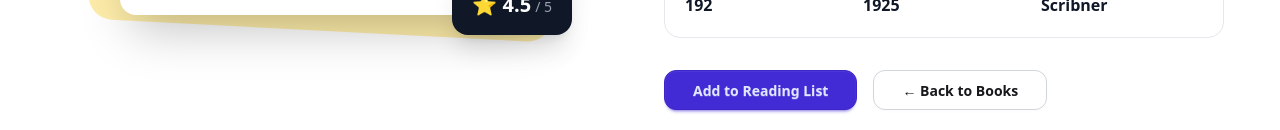
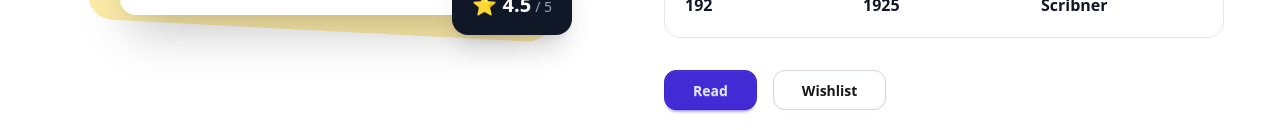
Before and after one commit to nafismahamudshahin/book-vibe, a Next.js app: page /books/1 in a window 1280 px wide. Shown: the part 822-952 px from the top of the page. Built offline with nearby package versions, Linux system fonts and the light colour scheme.

Commit message:
making a books context provider

```diff
--- a/src/app/books/[id]/page.tsx
+++ b/src/app/books/[id]/page.tsx
@@ -1,10 +1,11 @@
+import ReadBtn from '@/components/BooksDetails/ReadBtn';
 import { IBook } from '@/types/books.type';
 import Image from 'next/image';
 import React from 'react';
 
 const BookDetailsPage = async ({ params }: { params: { id: string } }) => {
     const { id } = await params;
-    const res = await fetch("http://localhost:3000/booksData.json");
+    const res = await fetch("http://localhost:3000/booksData.json", { next: { revalidate: 40 } });
     const books: IBook[] = await res.json();
     const data = books.find(book => String(book.bookId) == String(id));
     if (typeof data === "undefined") {
@@ -125,12 +126,9 @@ const BookDetailsPage = async ({ params }: { params: { id: string } }) => {
 
                     {/* Buttons */}
                     <div className="mt-8 flex flex-wrap gap-4">
-                        <button className="btn btn-primary rounded-xl px-7">
-                            Add to Reading List
-                        </button>
-
+                        <ReadBtn book={book}></ReadBtn>
                         <button className="btn rounded-xl border-gray-300 bg-white px-7">
-                            ← Back to Books
+                            Wishlist
                         </button>
                     </div>
                 </div>
--- a/src/app/layout.tsx
+++ b/src/app/layout.tsx
@@ -2,6 +2,7 @@ import type { Metadata } from "next";
 import { Geist, Geist_Mono } from "next/font/google";
 import "./globals.css";
 import Navbar from "@/components/Navbar";
+import BooksProvider from "@/context/booksContext";
 
 const geistSans = Geist({
   variable: "--font-geist-sans",
@@ -26,10 +27,12 @@ export default function RootLayout({ children }: LayoutProps<"/">) {
       className={`${geistSans.variable} ${geistMono.variable} h-full antialiased`}
     >
       <body className="min-h-full flex flex-col">
-        <Navbar></Navbar>
-        <main className="container mx-auto px-2">
-          {children}
-        </main>
+        <BooksProvider>
+          <Navbar></Navbar>
+          <main className="container mx-auto px-2">
+            {children}
+          </main>
+        </BooksProvider>
       </body>
     </html>
   );
--- /dev/null
+++ b/src/components/BooksDetails/ReadBtn.tsx
@@ -0,0 +1,19 @@
+"use client";
+
+import { booksContext } from "@/context/booksContext";
+import { IBook } from "@/types/books.type";
+import { useContext } from "react";
+
+const ReadBtn = ({ book }: { book: IBook }) => {
+    const { readedBooks, setReadedBooks } = useContext(booksContext)
+    const handleSetReaded = () => {
+        setReadedBooks([...readedBooks, book]);
+    }
+    return (
+        <button onClick={() => handleSetReaded()} className="btn btn-primary rounded-xl px-7">
+            Read
+        </button>
+    );
+};
+
+export default ReadBtn;
--- /dev/null
+++ b/src/context/booksContext.tsx
@@ -0,0 +1,18 @@
+"use client";
+
+import React, { createContext, ReactNode, useState } from 'react';
+export const booksContext = createContext({});
+const BooksProvider = ({ children }: { children: ReactNode }) => {
+    const [readedBooks, setReadedBooks] = useState([]);
+    const [wishList, setWishList] = useState([]);
+    const sharedData = {
+        readedBooks, setReadedBooks, wishList, setWishList
+    }
+    return (
+        <booksContext.Provider value={sharedData}>
+            {children}
+        </booksContext.Provider>
+    );
+};
+
+export default BooksProvider;
```
